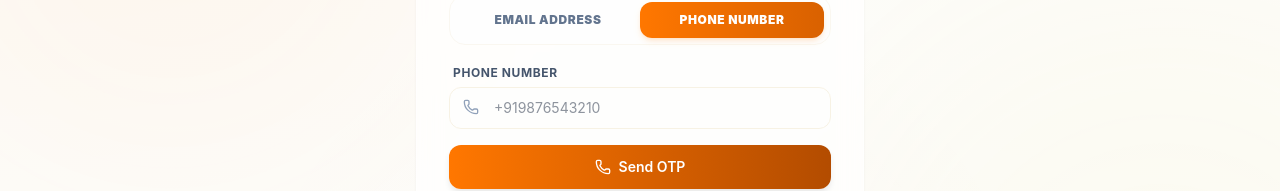
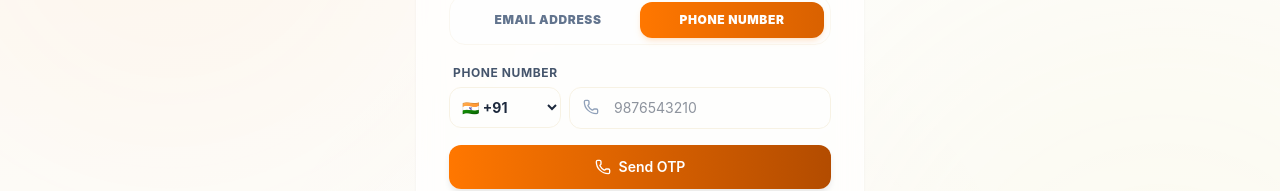
Before and after one commit to ganesh51v/Sri-Anjaneya-Youth-Zarugumalli, a React (Vite) app: page /signin in a window 1280 px wide. Both pictures are taken after a click on the button "PHONE NUMBER". Shown: the part 294-485 px from the top of the page. Built offline with nearby package versions, Linux system fonts and the light colour scheme; no server answers.

Commit message:
feat(auth): add separate country code dropdown on SignIn page

```diff
--- a/src/pages/SignIn.jsx
+++ b/src/pages/SignIn.jsx
@@ -17,6 +17,7 @@ const SignIn = () => {
   const [loading, setLoading] = useState(false);
   const [deferredPrompt, setDeferredPrompt] = useState(null);
   const [loginMethod, setLoginMethod] = useState('email'); // 'email' | 'phone'
+  const [countryCode, setCountryCode] = useState('+91');
   const [phone, setPhone] = useState('');
   const [otp, setOtp] = useState('');
   const [otpSent, setOtpSent] = useState(false);
@@ -43,20 +44,33 @@ const SignIn = () => {
     e.preventDefault();
     setError('');
     setInfo('');
-    if (!phone) {
+
+    const trimmedPhone = phone.trim();
+    if (!trimmedPhone) {
       setError('Please enter your phone number.');
+      return;
+    }
+
+    // Basic digit length validation
+    if (countryCode === '+91' && !/^\d{10}$/.test(trimmedPhone)) {
+      setError('Please enter a valid 10-digit mobile number.');
+      return;
+    }
+    if (!/^\d{7,12}$/.test(trimmedPhone)) {
+      setError('Please enter a valid phone number.');
       return;
     }
 
     setLoading(true);
     try {
+      const fullPhone = `${countryCode}${trimmedPhone}`;
       const appVerifier = authService.setupRecaptcha('phone-signin-btn');
-      const result = await authService.sendOtp(phone.trim(), appVerifier);
+      const result = await authService.sendOtp(fullPhone, appVerifier);
       setConfirmationResult(result);
       setOtpSent(true);
       setInfo('Verification code (OTP) sent to your mobile number.');
     } catch (err) {
-      setError(err.message || 'Failed to send OTP. Make sure it is in valid international format (e.g. +919876543210).');
+      setError(err.message || 'Failed to send OTP. Make sure your number and country code are correct.');
       if (window.recaptchaVerifier) {
         try { window.recaptchaVerifier.clear(); } catch(e){}
       }
@@ -336,16 +350,32 @@ const SignIn = () => {
                     <label className="block text-xs font-bold uppercase tracking-wider text-slate-600 mb-1.5 pl-1">
                       {t('phoneNumberLabel')}
                     </label>
-                    <div className="relative">
+                    <div className="flex gap-2">
+                      <div className="relative w-28 shrink-0">
+                        <select
+                          value={countryCode}
+                          onChange={(e) => setCountryCode(e.target.value)}
+                          className="w-full bg-cream-50/50 dark:bg-slate-950 border border-cream-300 dark:border-slate-800 rounded-xl py-2.5 px-2 text-sm text-slate-800 dark:text-white focus:outline-none focus:ring-2 focus:ring-saffron-500 transition-all cursor-pointer font-bold"
+                        >
+                          <option value="+91" className="dark:bg-slate-950 dark:text-white">🇮🇳 +91</option>
+                          <option value="+1" className="dark:bg-slate-950 dark:text-white">🇺🇸 +1</option>
+                          <option value="+44" className="dark:bg-slate-950 dark:text-white">🇬🇧 +44</option>
+                          <option value="+61" className="dark:bg-slate-950 dark:text-white">🇦🇺 +61</option>
+                          <option value="+971" className="dark:bg-slate-950 dark:text-white">🇦🇪 +971</option>
+                          <option value="+65" className="dark:bg-slate-950 dark:text-white">🇸🇬 +65</option>
+                        </select>
+                      </div>
+                      <div className="relative flex-1">
                         <Phone className="absolute left-3.5 top-3 w-4 h-4 text-slate-400" />
                         <input
                           type="tel"
                           value={phone}
-                        onChange={(e) => setPhone(e.target.value)}
-                        placeholder="+919876543210"
+                          onChange={(e) => setPhone(e.target.value.replace(/\D/g, ''))}
+                          placeholder={countryCode === '+91' ? '9876543210' : 'Phone number'}
                           className="w-full bg-cream-50/50 dark:bg-slate-950 border border-cream-300 dark:border-slate-800 rounded-xl py-2.5 pl-11 pr-4 text-sm text-slate-800 dark:text-white focus:outline-none focus:ring-2 focus:ring-saffron-500 transition-all"
                           required
                         />
+                      </div>
                     </div>
                   </div>
                 ) : (
```
Lines whose indentation alone changed are shown as unchanged.
